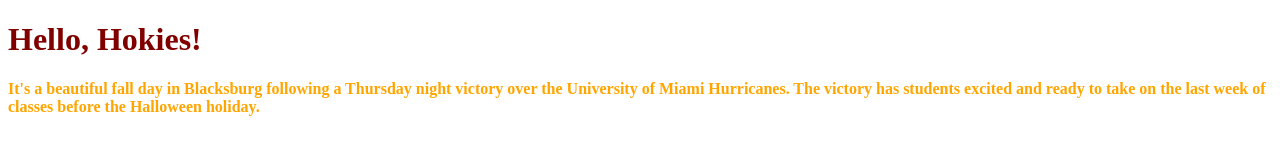
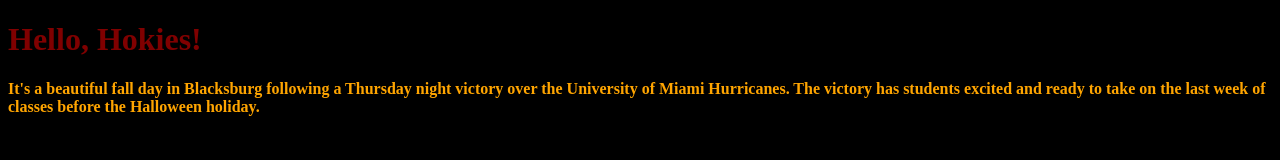
Before and after one commit to klg2376/klg2376.github.io, a plain HTML site: page test-run/index.html in a window 1280 px wide. Drawn offline with Linux system fonts and the light colour scheme.

Commit message:
Fix color issue

```diff
--- a/test-run/index.html
+++ b/test-run/index.html
@@ -3,7 +3,7 @@
 <head>
   <style>
   body{
-    background-color: 000000
+    background-color: #000000
   }
   </style>
 <h1 style="color: maroon">Hello, Hokies!</h1>
```
